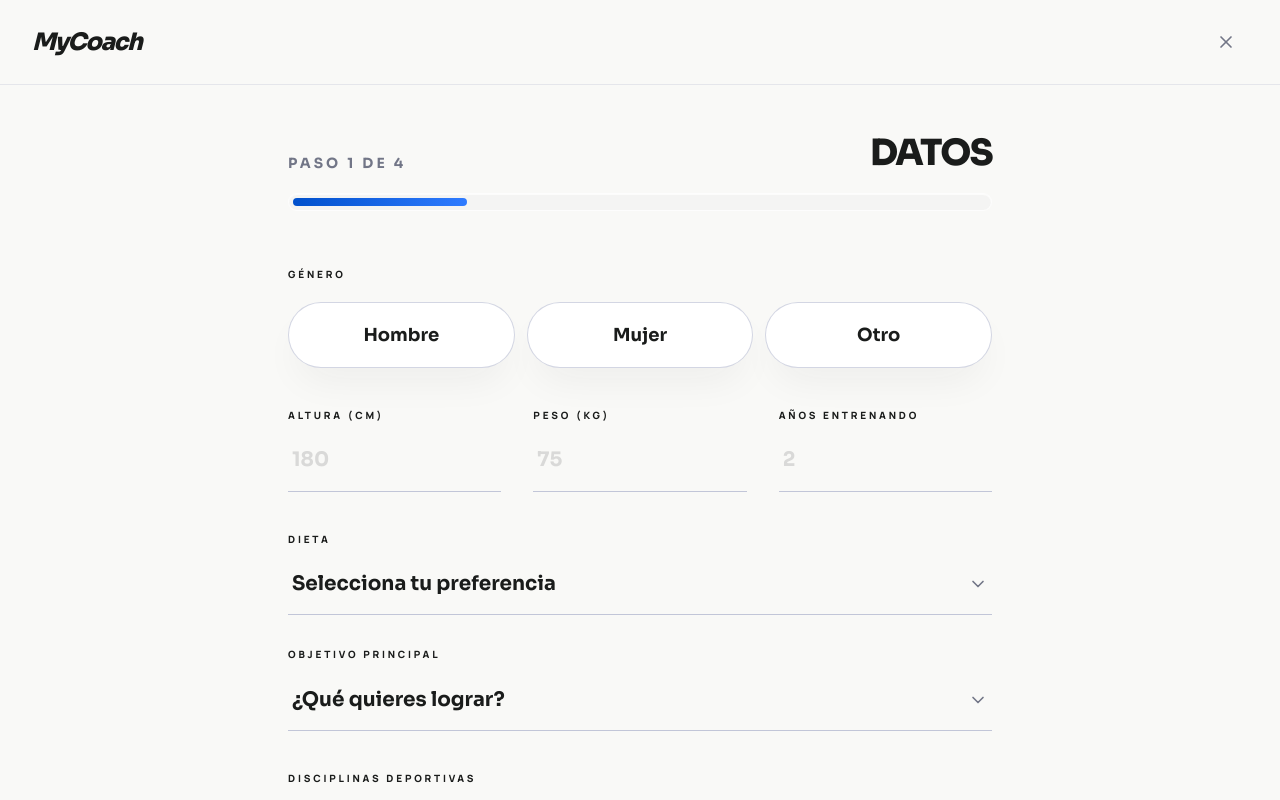
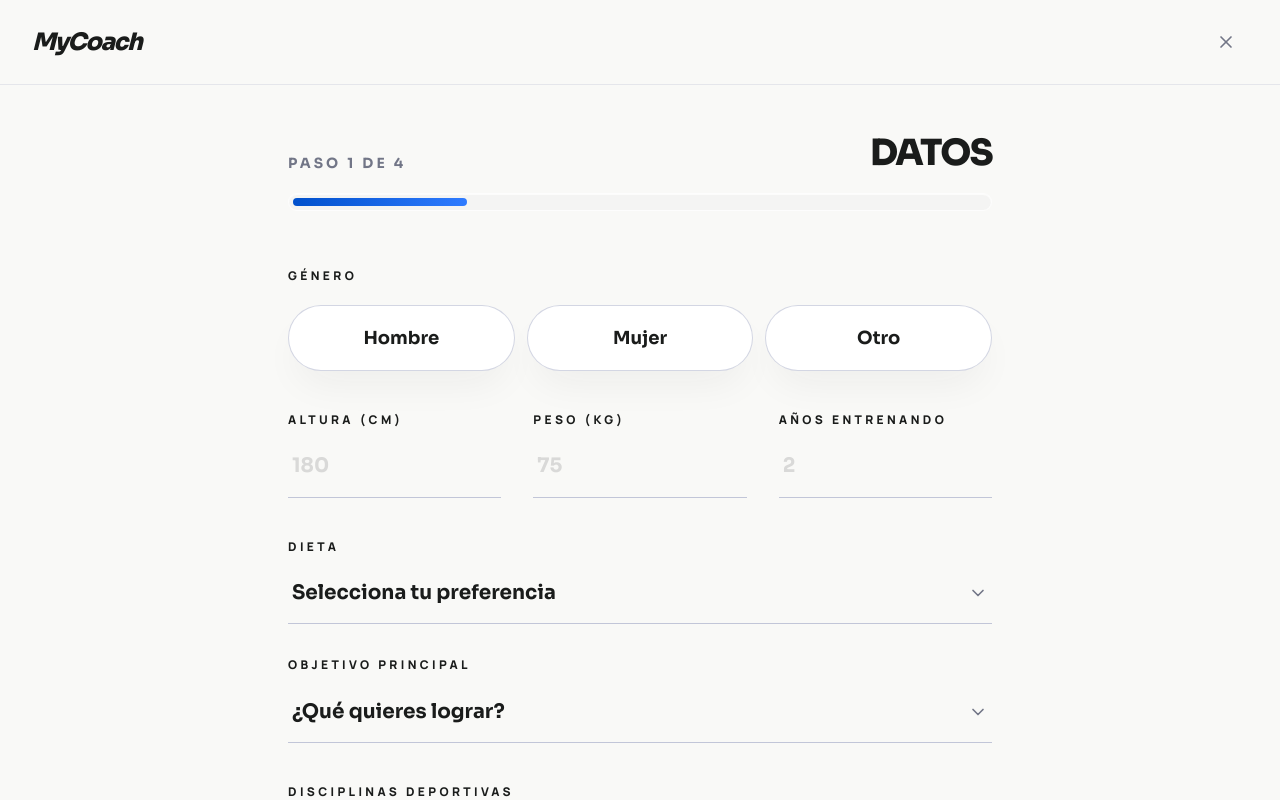
Before and after one commit to vicalbahaca/MyCoach, a Next.js app: page /plan in a window 1280 px wide. Shown: the top 800 px of the page. Built offline with nearby package versions, Linux system fonts and the light colour scheme.

Commit message:
Increase form label font size

```diff
--- a/src/app/globals.css
+++ b/src/app/globals.css
@@ -222,7 +222,7 @@ body {
 }
 
 .form-ui-label {
-  font-size: 10px;
+  font-size: 12px;
   font-weight: 800;
   letter-spacing: 0.28em;
   text-transform: uppercase;
@@ -230,7 +230,7 @@ body {
 }
 
 .form-ui-muted-label {
-  font-size: 10px;
+  font-size: 12px;
   font-weight: 800;
   letter-spacing: 0.28em;
   text-transform: uppercase;
```
